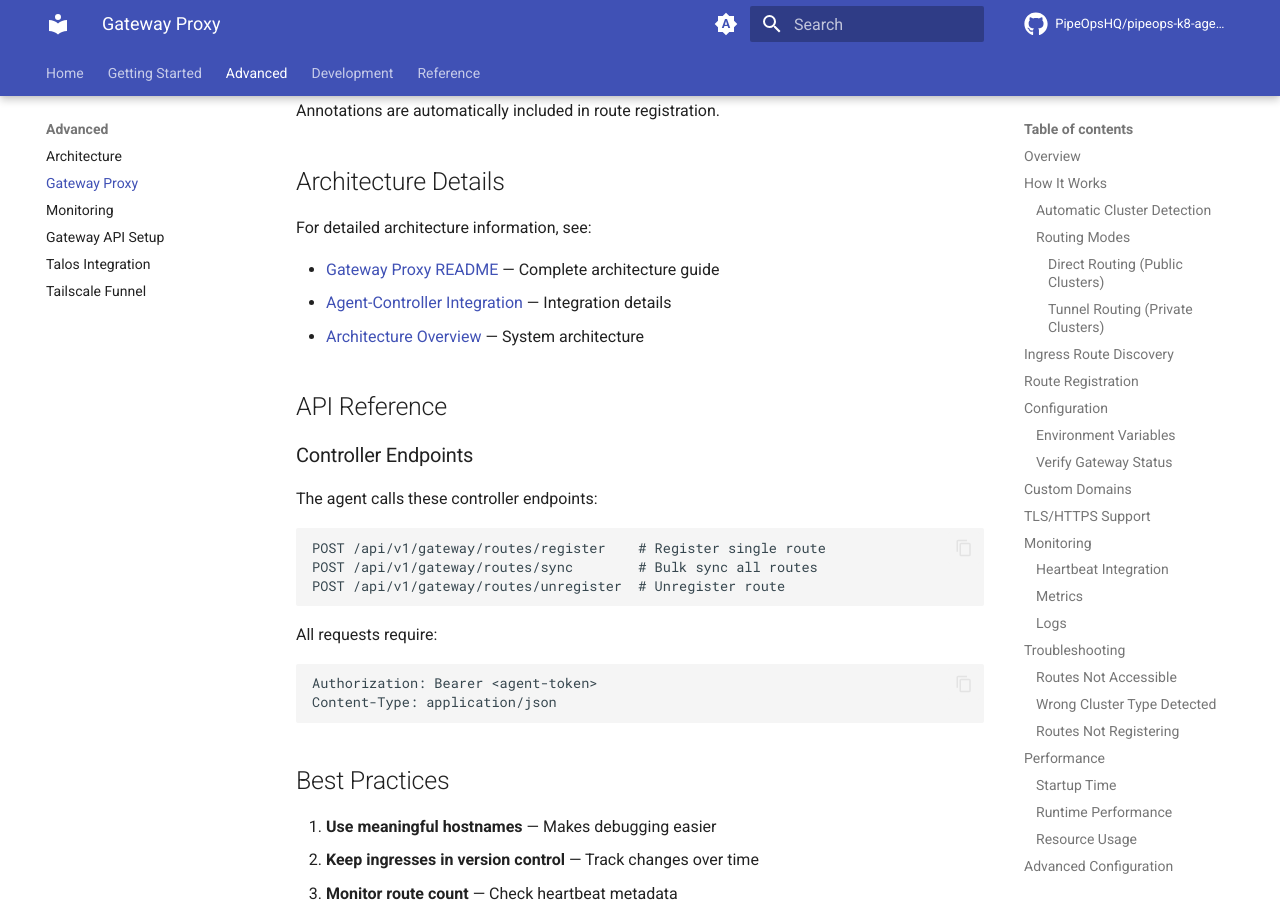
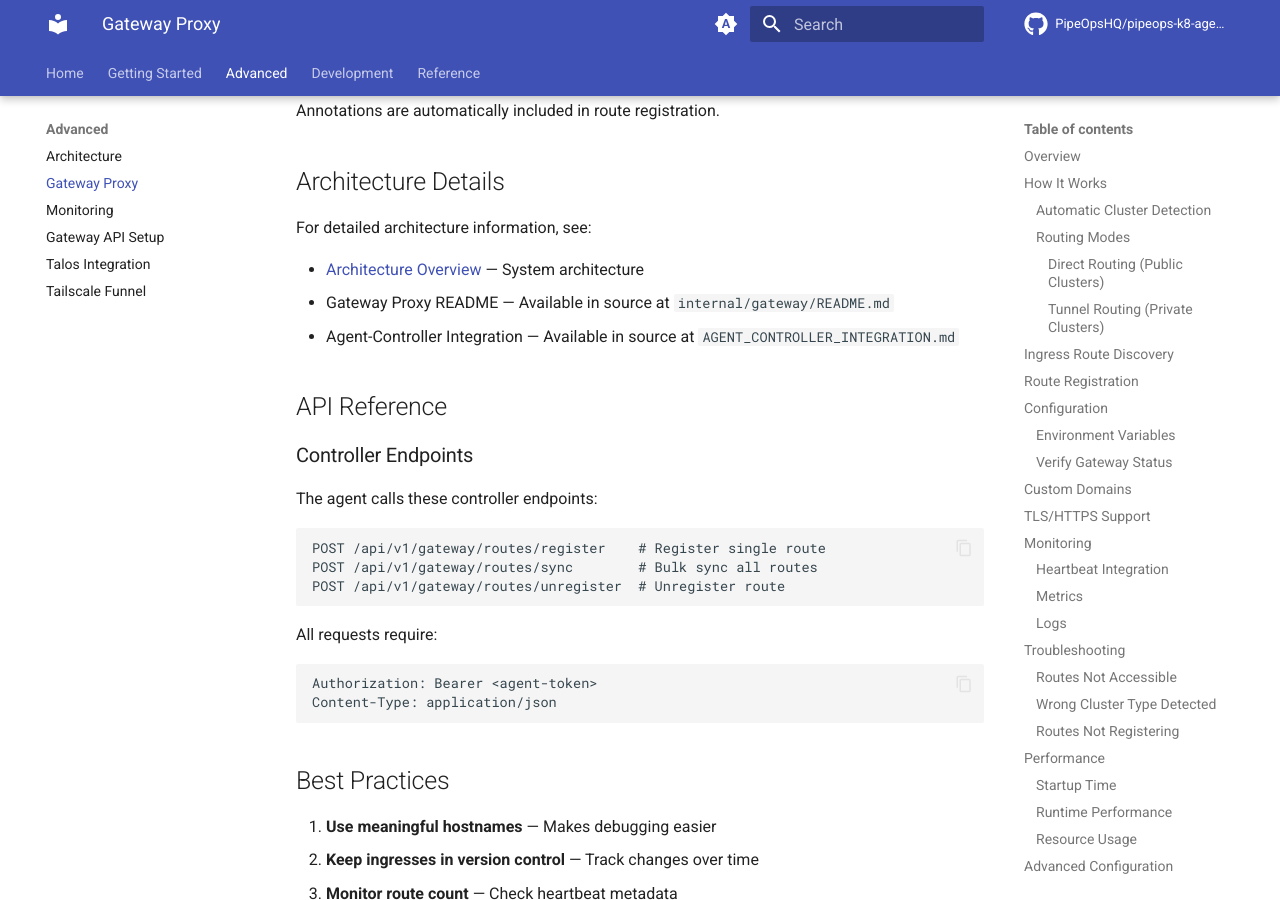
Before and after one commit to PipeOpsHQ/pipeops-k8-agent, an MkDocs documentation site: the page built from docs/advanced/gateway-proxy.md, in a window 1280 px wide and 900 px high, scrolled down 8581 px. Built offline with MkDocs 1.6.1 and Material for MkDocs 9.7.7, drawn with Linux system fonts in a browser that asks for light colours; comment, search, counter and statistics services are not loaded; the version menu is left out.

Commit message:
docs: fix broken links in gateway-proxy.md
- Remove links to files outside docs directory
- Reference source files without hyperlinks
- Fixes MkDocs strict mode warnings

```diff
--- a/docs/advanced/gateway-proxy.md
+++ b/docs/advanced/gateway-proxy.md
@@ -398,9 +398,9 @@ Annotations are automatically included in route registration.
 
 For detailed architecture information, see:
 
-- [Gateway Proxy README](../../internal/gateway/README.md) — Complete architecture guide
-- [Agent-Controller Integration](../../AGENT_CONTROLLER_INTEGRATION.md) — Integration details
 - [Architecture Overview](../ARCHITECTURE.md) — System architecture
+- Gateway Proxy README — Available in source at `internal/gateway/README.md`
+- Agent-Controller Integration — Available in source at `AGENT_CONTROLLER_INTEGRATION.md`
 
 ## API Reference
 
```
